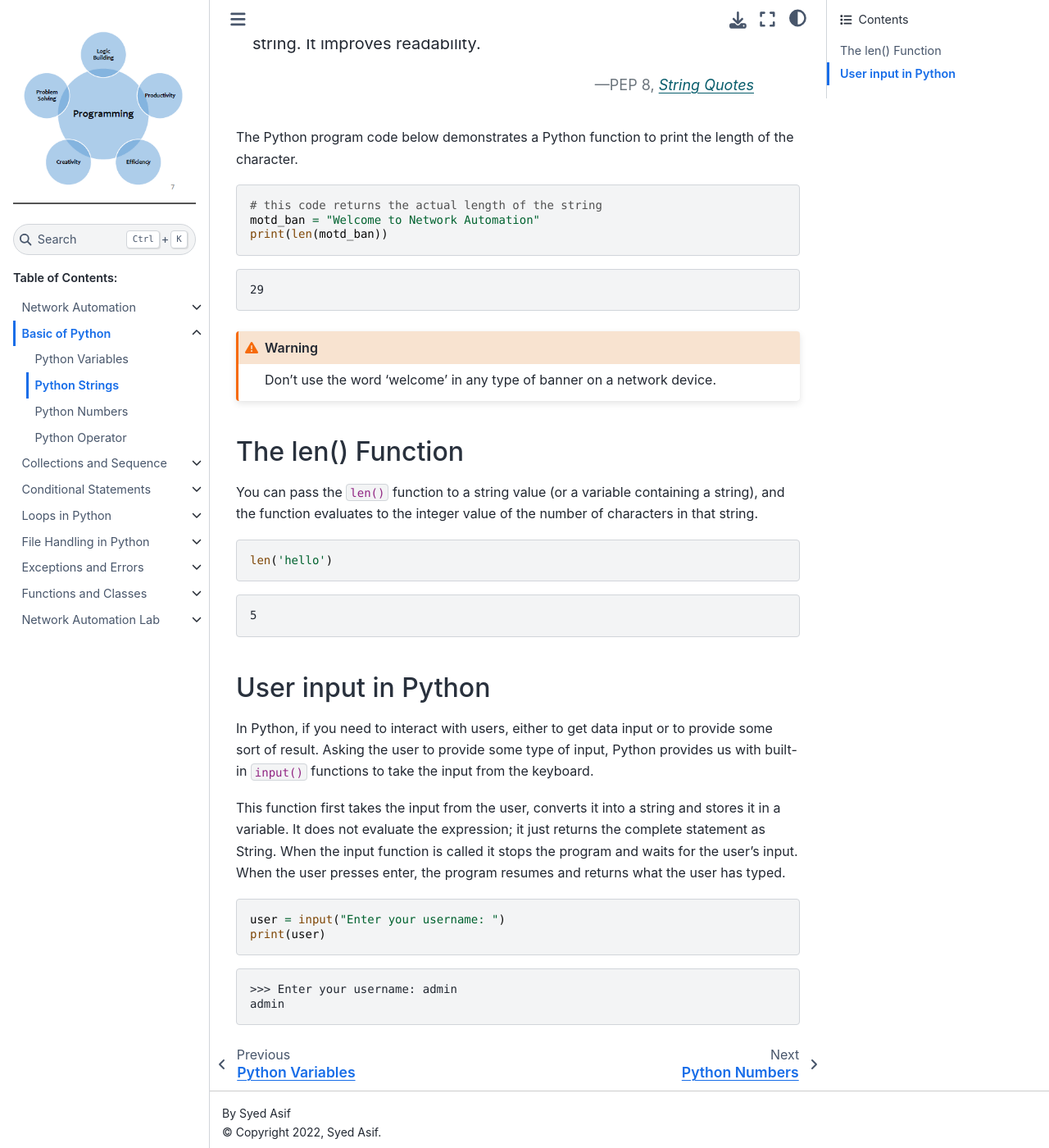
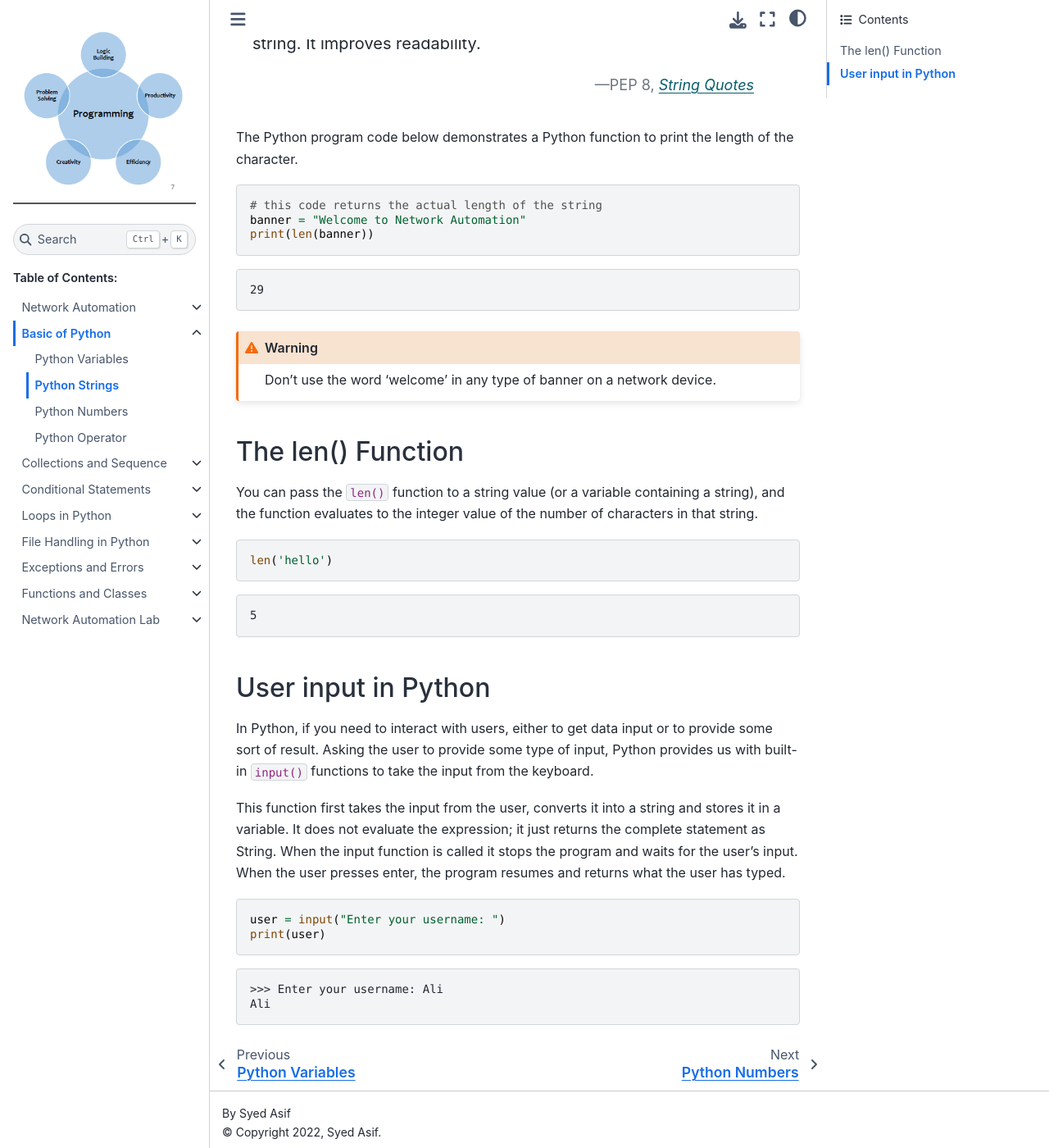
Before and after one commit to sydasif/python-book, a Sphinx documentation site: the page built from docs/source/02_basic/02_string.md, in a window 1280 px wide and 1400 px high, scrolled down 562 px. Shown: the whole window at 82% size. Built offline with Sphinx 7.4.7 and the Sphinx Book theme 1.1.4, drawn with Linux system fonts in a browser that asks for light colours.

Commit message:
update string

````diff
--- a/docs/source/02_basic/02_string.md
+++ b/docs/source/02_basic/02_string.md
@@ -24,8 +24,8 @@ The Python program code below demonstrates a Python function to print the length
 
 ```py
 # this code returns the actual length of the string
-motd_ban = "Welcome to Network Automation"
-print(len(motd_ban))
+banner = "Welcome to Network Automation"
+print(len(banner))
 ```
 
 ```console
@@ -60,6 +60,6 @@ print(user)
 ```
 
 ```console
->>> Enter your username: admin
-admin
+>>> Enter your username: Ali
+Ali
 ```
````
